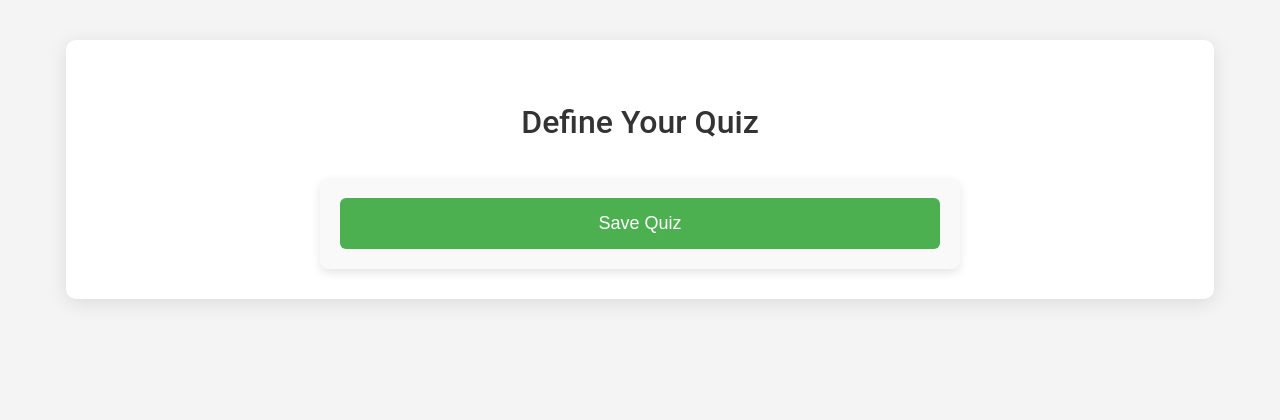
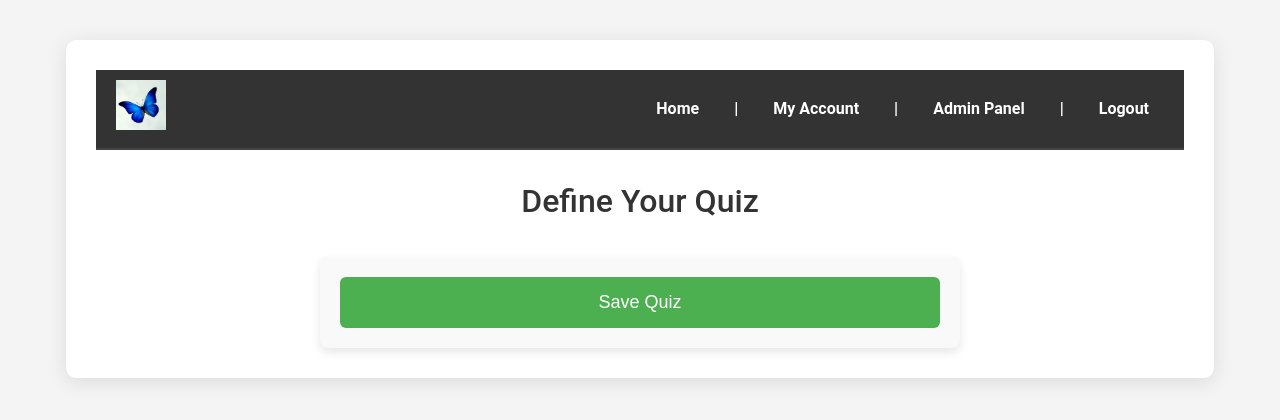
Before and after one commit to TBAPranto/Quiz-Web-Project, a PHP site: page /set_quiz.php in a window 1280 px wide. Shown: the top 420 px of the page. Run offline with PHP 8.4, Linux system fonts and the light colour scheme; a user stored in the database is signed in; data that the repository does not hold is empty.

Commit message:
Add files via upload

```diff
--- a/create_quiz.php
+++ b/create_quiz.php
@@ -86,7 +86,7 @@ if (isset($_POST['create_quiz'])) {
             <div class="nav-menu">
                 <a href="index.php">Home</a> |
 				<a href="account.php">My Account</a> |
-				<?php if ($_SESSION['user_role'] == 'admin'): ?>
+                <?php if (isset($_SESSION['user_role']) && $_SESSION['user_role'] == 'admin'): ?>
                     <a href="dashboard.php">Admin Panel</a> |
                 <?php endif; ?>
                 <a href="logout.php">Logout</a>
--- a/login.php
+++ b/login.php
@@ -88,7 +88,8 @@ $conn->close();
                 <img src="images/logo.png" alt="Quiz Logo" width="150">
             </div>
             <div class="nav-menu">
-                <a href="index.php">Home</a>
+                <a href="index.php">Home</a> |
+				<a href="register.php">Sign Up</a>
             </div>
         </header>
         <h2>Login</h2>
--- a/register.php
+++ b/register.php
@@ -95,7 +95,8 @@ $conn->close();
 				<img src="images/logo.png" alt="Quiz Logo" width="150">
 			</div>
 			<div class="nav-menu">
-				<a href="index.php">Home</a>
+				<a href="index.php">Home</a> |
+				<a href="login.php">Log in</a>
 			</div>
 		</header>
         <h2>Register</h2>
--- a/set_quiz.php
+++ b/set_quiz.php
@@ -65,6 +65,20 @@ if (isset($_POST['save_quiz'])) {
 </head>
 <body>
     <div class="container">
+	    <!-- Header with Navigation Menu -->
+        <header>
+            <div class="logo">
+                <img src="images/logo.png" alt="Quiz Logo" width="150">
+            </div>
+            <div class="nav-menu">
+                <a href="index.php">Home</a> |
+				<a href="account.php">My Account</a> |
+                <?php if (isset($_SESSION['user_role']) && $_SESSION['user_role'] == 'admin'): ?>
+                    <a href="dashboard.php">Admin Panel</a> |
+                <?php endif; ?>
+                <a href="logout.php">Logout</a>
+            </div>
+        </header>
         <h2>Define Your Quiz</h2>
         <form action="set_quiz.php?quiz_id=<?php echo $quiz_id; ?>&num_questions=<?php echo $num_questions; ?>&num_options=<?php echo $num_options; ?>" method="POST">
             <?php for ($i = 1; $i <= $num_questions; $i++): ?>
```
Also changed, not shown: edit_account.php (+6 -3 lines), edit_quiz.php (+6 -2 lines), join_quiz.php (+14 -0 lines). Lines whose indentation alone changed are shown as unchanged.
